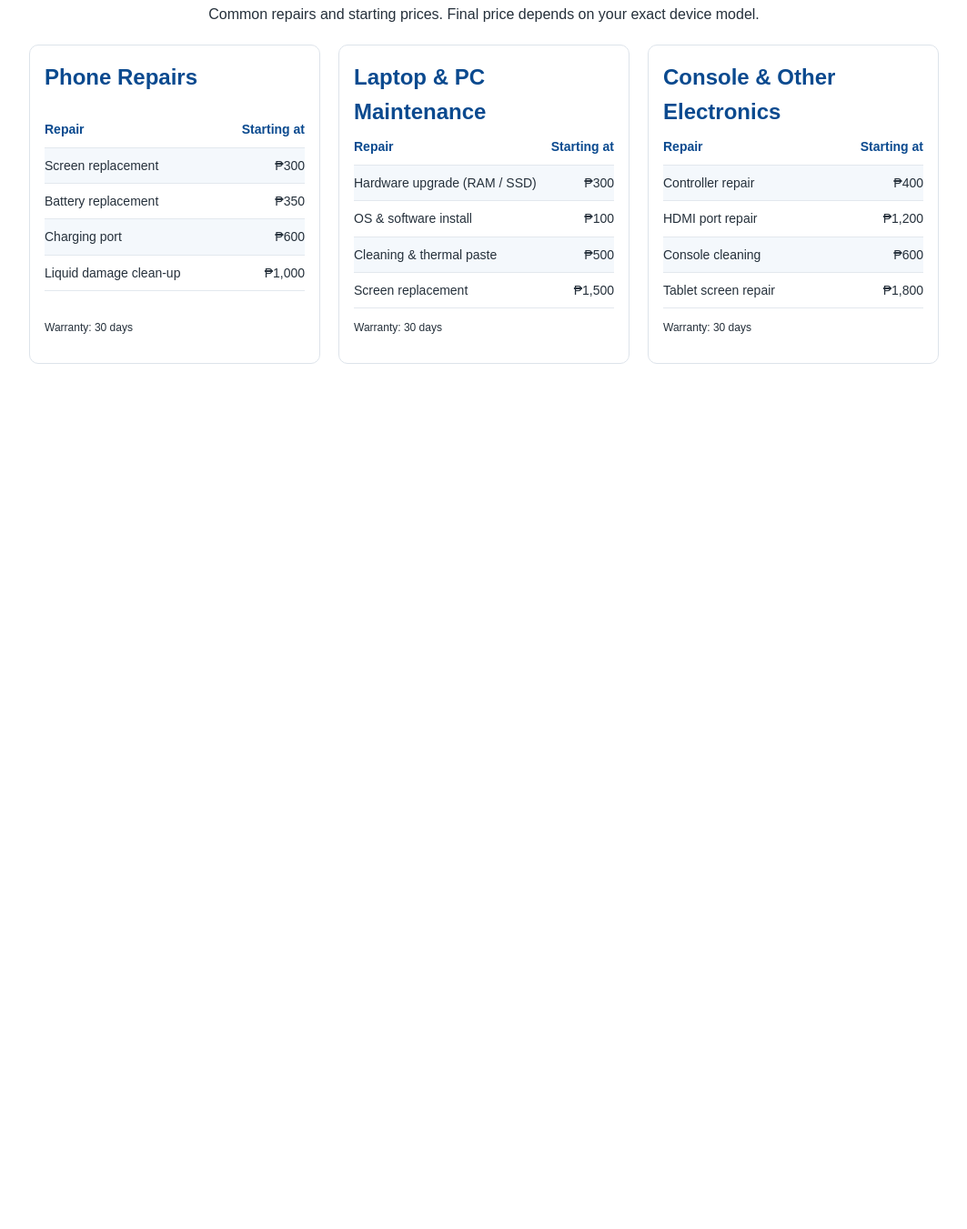
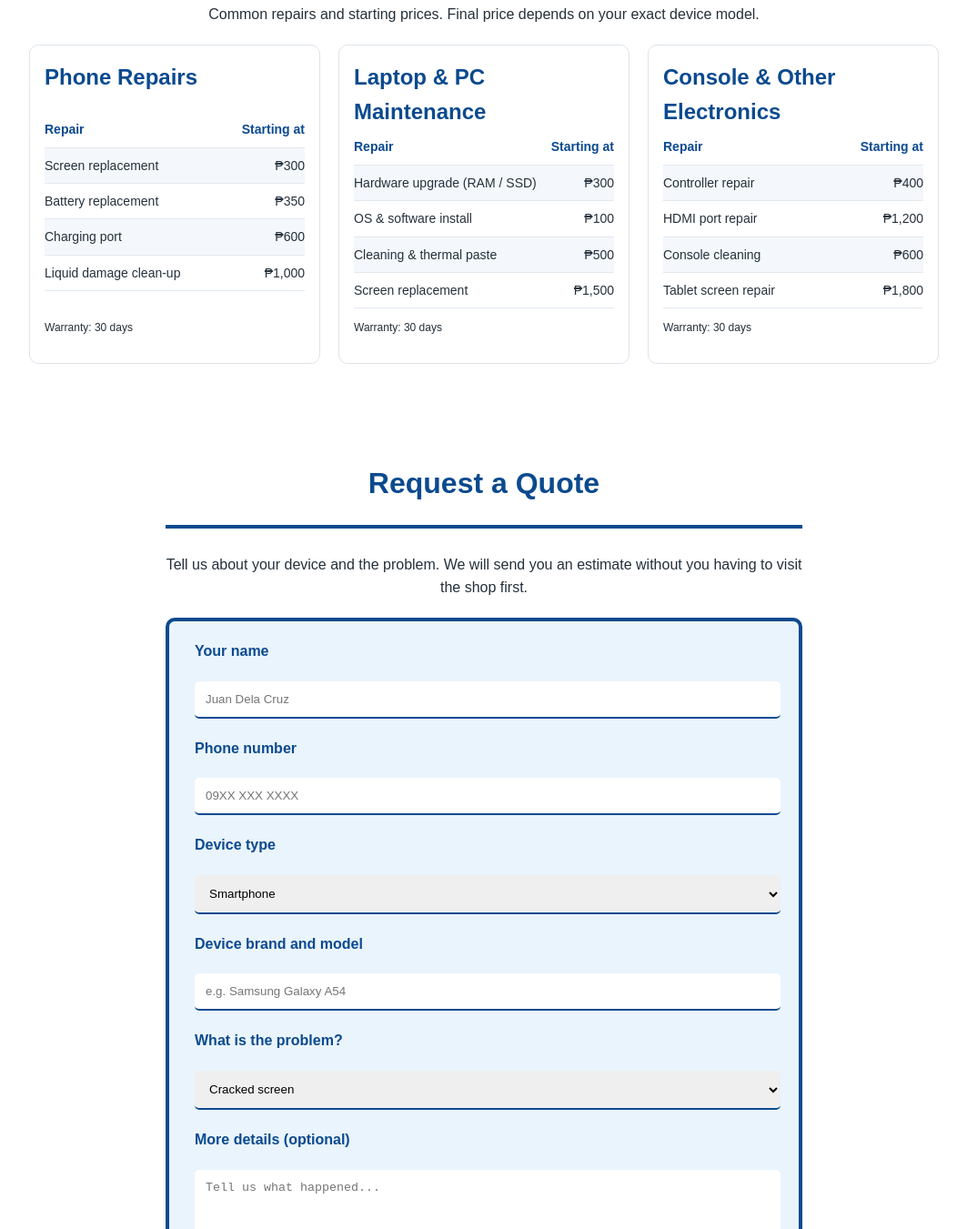
Before and after one commit to YuKry289/benito-website, a plain HTML site: page index.html in a window 1280 px wide. Shown: the part 1449-2800 px from the top of the page at 91% size, without its empty margins (108-1171 px from the left). Before the commit the page ends 1889 px from the top, so only its background shows below. Drawn offline with Linux system fonts and the light colour scheme.

Commit message:
get quote added

```diff
--- a/css/styles.css
+++ b/css/styles.css
@@ -291,3 +291,36 @@ td:last-child {
 tr:nth-child(even) {
   background-color: #f4f8fc;
 }
+.container narrow{
+  background-color:#25303b;
+}
+.form{
+  background-color: #eaf4fc;
+  display: flex;
+  flex-direction: column;
+  padding: 20px;
+  border-radius: 10px;
+  gap: 20px;
+  border: solid 4px #0b4a8f;
+}
+.form label {
+  display: block;
+  color: #0b4a8f;
+  font-weight: bold;
+  font-size: 16px;
+  margin-left: 8px;
+}
+.form input, .form select, .form textarea {
+  display: block;
+  border: none;
+  border-bottom: 2px solid #0b4a8f;
+  border-radius: 5px;
+  padding: 12px;
+  margin-left: 8px;
+}
+.form .btn {
+  display: block;
+  width: 99%;
+  margin: 0 1% 0 1%;
+  text-align: center;
+}
--- a/index.html
+++ b/index.html
@@ -50,7 +50,7 @@
           </p>
 
           <div class="button-row">
-            <a href="#quote" class="btn btn-primary">Get a Reservation</a>
+            <a href="#quote" class="btn btn-primary">Get a Free Quote</a>
             <a href="#track" class="btn btn-light">Track My Repair</a>
           </div>
         </div>
@@ -233,5 +233,74 @@
         </div>
       </div>
     </section>
+    <section id="quote" class="section">
+      <div class="container narrow">
+        <h2 class="section-title">Request a Quote</h2>
+        <p class="section-intro">
+          Tell us about your device and the problem. We will send you an
+          estimate without you having to visit the shop first.
+        </p>
+        <form class="form" action="#" method="post">
+          <label for="name">Your name</label>
+          <input
+            type="text"
+            id="name"
+            name="name"
+            placeholder="Juan Dela Cruz"
+            required
+          />
+
+          <label for="phone">Phone number</label>
+          <input
+            type="tel"
+            id="phone"
+            name="phone"
+            placeholder="09XX XXX XXXX"
+            required
+          />
+
+          <label for="device">Device type</label>
+          <select id="device" name="device">
+            <option>Smartphone</option>
+            <option>Laptop</option>
+            <option>Tablet</option>
+            <option>Gaming Console</option>
+            <option>Other</option>
+          </select>
+
+          <label for="model">Device brand and model</label>
+          <input
+            type="text"
+            id="model"
+            name="model"
+            placeholder="e.g. Samsung Galaxy A54"
+            required
+          />
+
+          <label for="issue">What is the problem?</label>
+          <select id="issue" name="issue">
+            <option>Cracked screen</option>
+            <option>Battery drains fast</option>
+            <option>Won't charge</option>
+            <option>Liquid damage</option>
+            <option>Motherboard / won't turn on</option>
+            <option>Software or slow performance</option>
+            <option>Other</option>
+          </select>
+
+          <label for="details">More details (optional)</label>
+          <textarea
+            id="details"
+            name="details"
+            rows="4"
+            placeholder="Tell us what happened..."
+          ></textarea>
+
+          <button type="submit" class="btn btn-primary">
+            Send Quote Request
+          </button>
+        </form>
+      </div>
+    </section>
   </body>
 </html>
```
